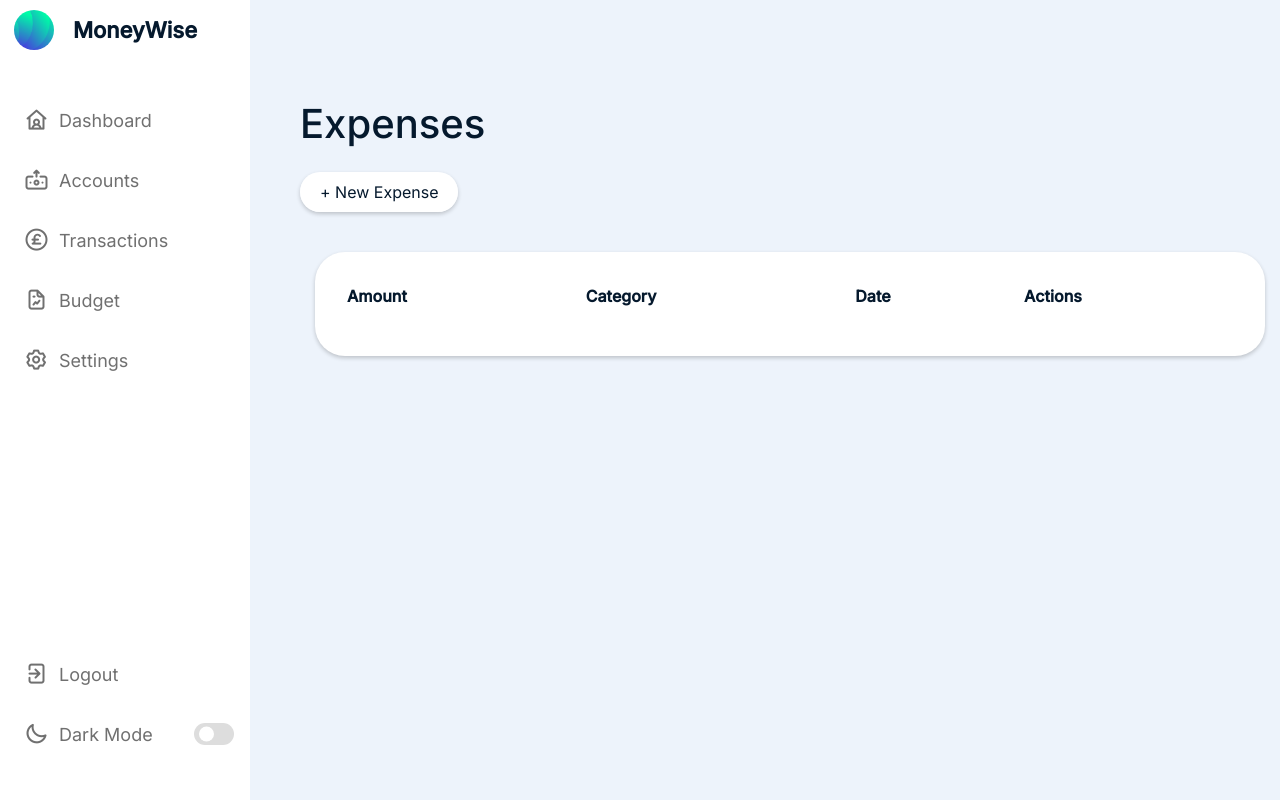
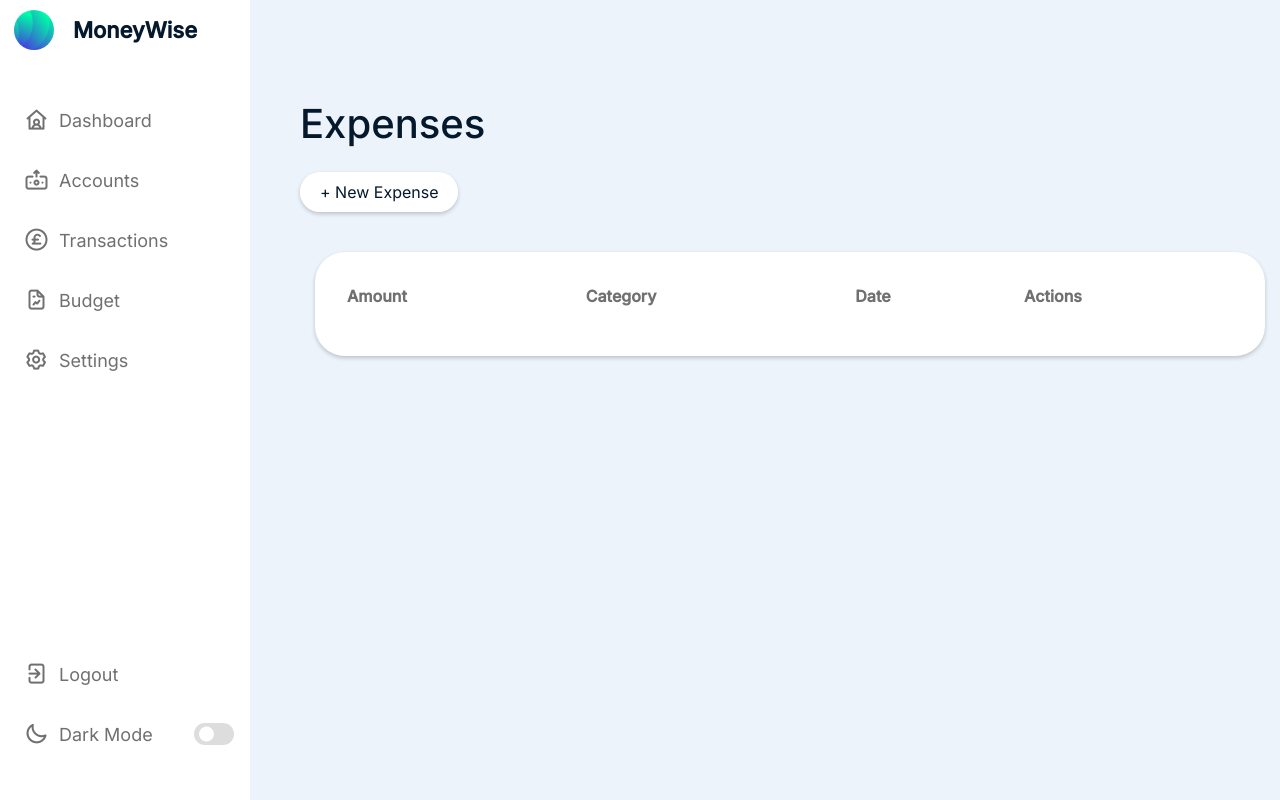
Before and after one commit to Viver2nd/MoneyWise, a Django app: page /transactions/expenses in a window 1280 px wide. Run offline with Django 4.2, Linux system fonts and the light colour scheme; the visitor is signed in with stand-in values (Sample User, id 1); data that the repository does not hold is empty.

Commit message:
change table text color

```diff
--- a/main_app/static/css/style.css
+++ b/main_app/static/css/style.css
@@ -174,11 +174,11 @@ body.dark .switch:before{
 }
 
 .table thead th{
-	color: var(--text-color);
+	color: var(--black-light-color);
 	border: none;
 }
 
 .table tbody td{
-	color: var(--text-color);
+	color: var(--black-light-color);
 
 }
```
